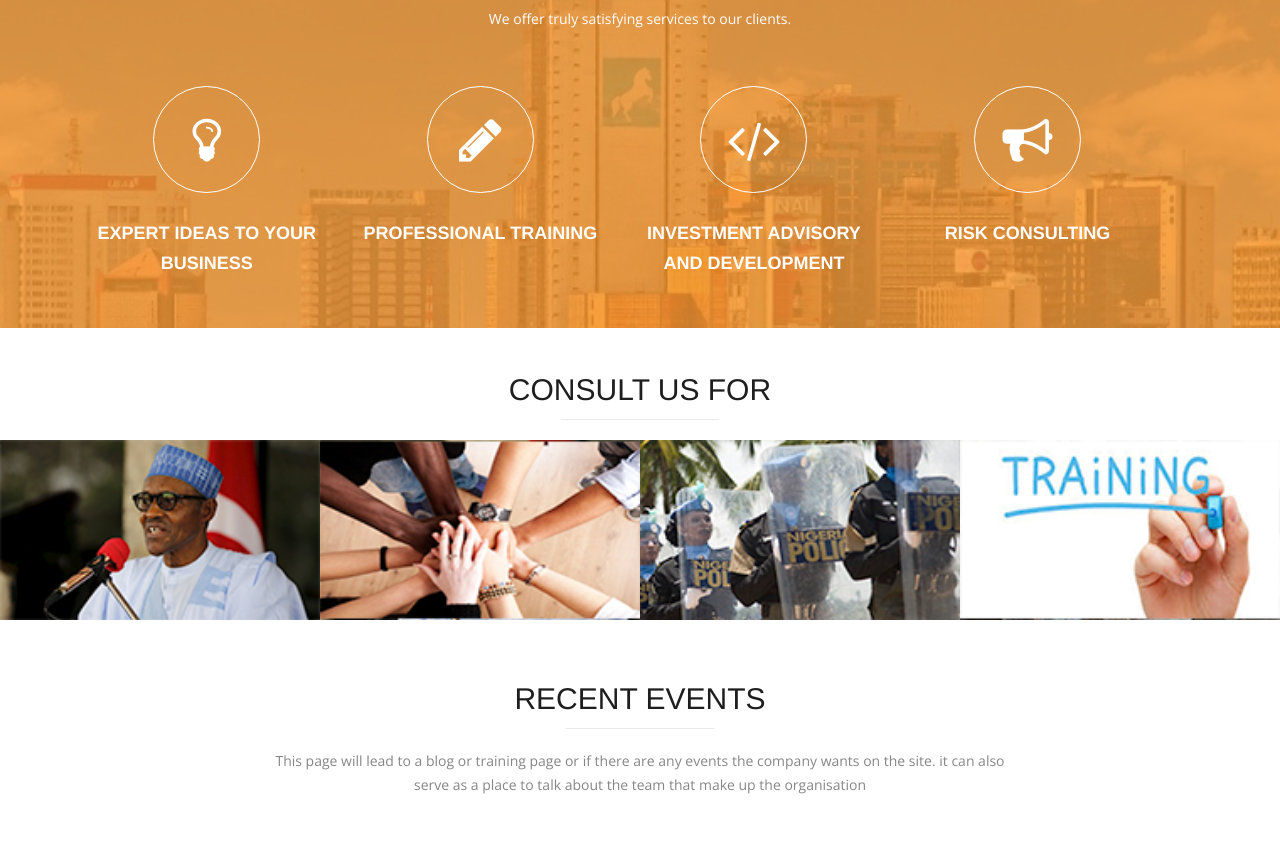
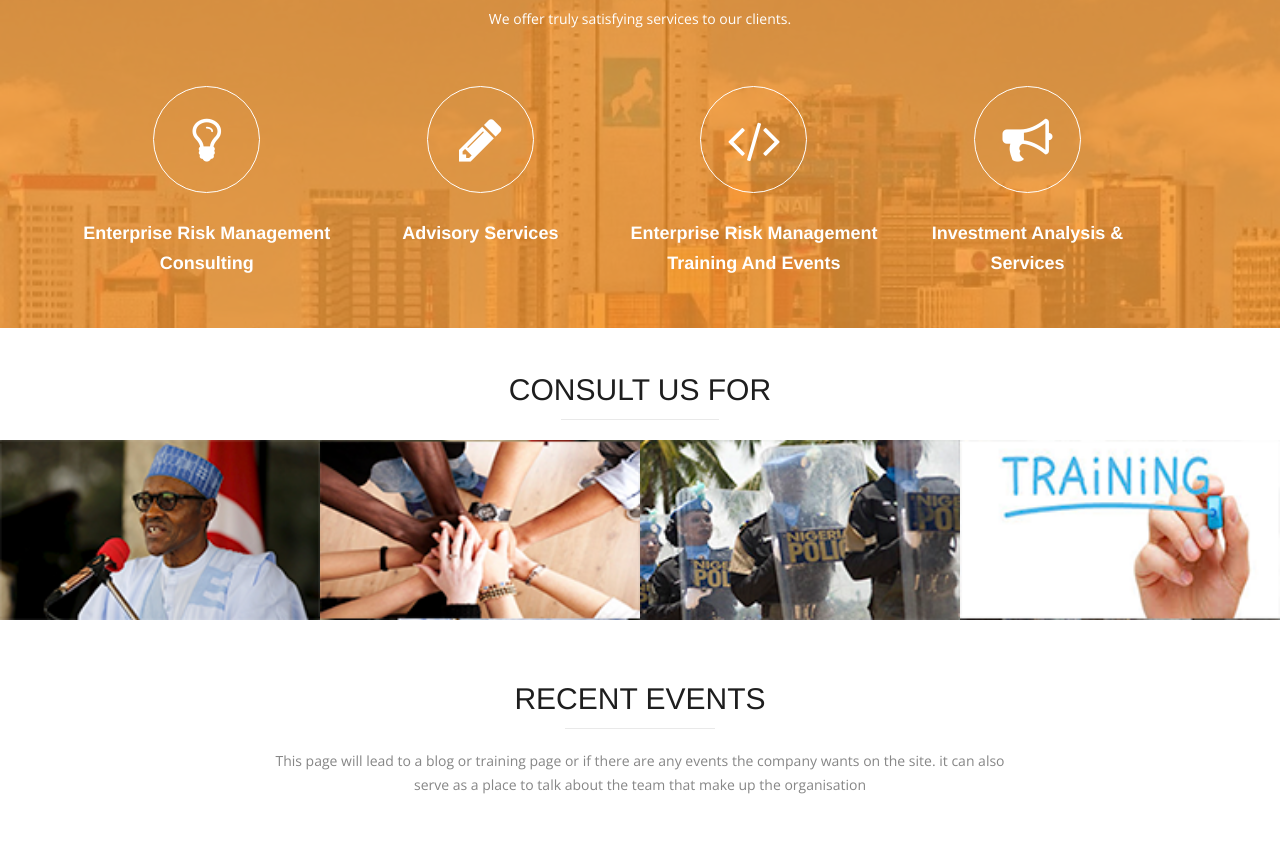
Before and after one commit to lasalvy1/mcbrmcir, a plain HTML site: page index.html in a window 1280 px wide. Shown: the part 1100-1944 px from the top of the page. Drawn offline with nearby package versions, Linux system fonts and the light colour scheme; a script that the page names is missing; a web font is replaced by a local one.

Commit message:
Update index.html

```diff
--- a/index.html
+++ b/index.html
@@ -91,7 +91,7 @@ Navigation
       </div>
       <div class="services-wrapper">
         <div class="service left"> <span class="icon-lightbulb"></span>
-          <h3>EXPERT IDEAS TO YOUR BUSINESS</h3>
+          <h3>Enterprise Risk Management Consulting </h3>
          <!-- <ul>
             <li>Ideation & Conceptualization</li>
             <li>Creative & Art Direction</li>
@@ -101,7 +101,7 @@ Navigation
         <!--service-->
 
         <div class="service bottom"> <span class="icon-pencil"></span>
-          <h3>PROFESSIONAL TRAINING</h3>
+          <h3>Advisory Services</h3>
          <!-- <ul>
             <li>Ideation & Conceptualization</li>
             <li>Creative & Art Direction</li>
@@ -111,7 +111,7 @@ Navigation
         <!--service-->
 
         <div class="service bottom"> <span class="icon-code"></span>
-          <h3>INVESTMENT ADVISORY AND DEVELOPMENT</h3>
+          <h3>Enterprise Risk Management Training and Events</h3>
          <!-- <ul>
             <li>Ideation & Conceptualization</li>
             <li>Creative & Art Direction</li>
@@ -121,7 +121,7 @@ Navigation
         <!--service-->
 
         <div class="service right"> <span class="icon-bullhorn"></span>
-          <h3>RISK CONSULTING</h3>
+          <h3>Investment Analysis & Services</h3>
          <!-- <ul>
             <li>Ideation & Conceptualization</li>
             <li>Creative & Art Direction</li>
```
